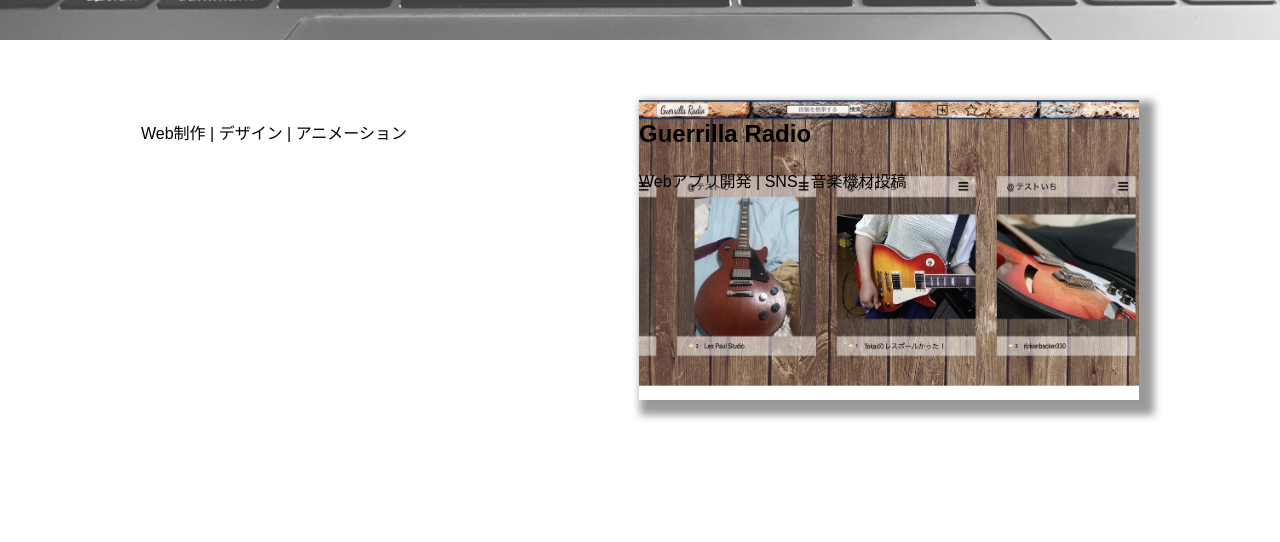
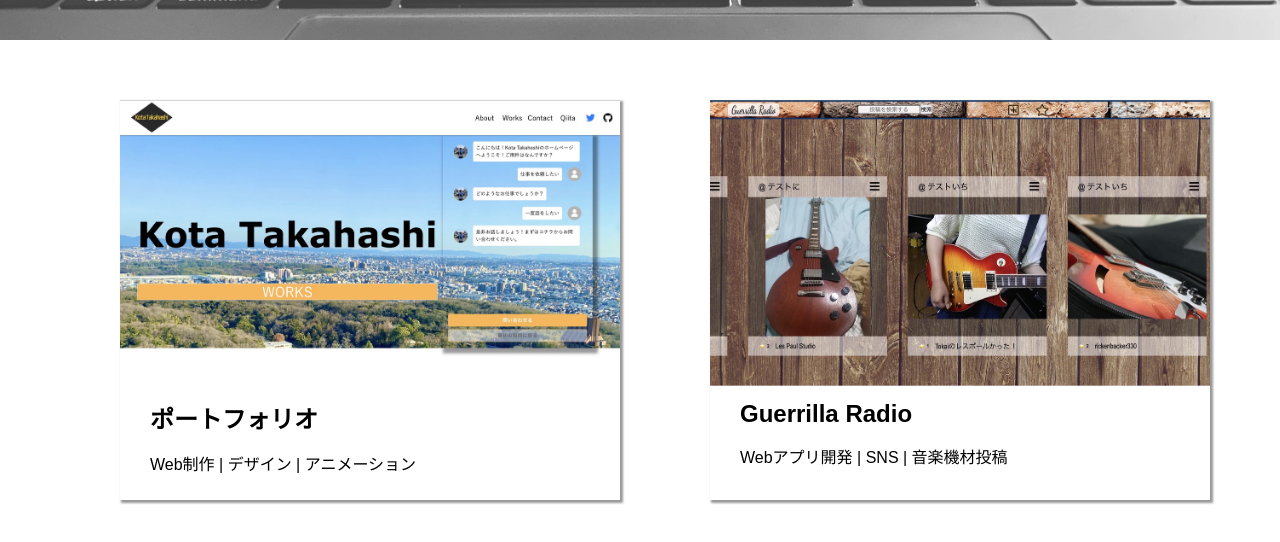
Before and after one commit to bmstyojaop/introduce, a React (Create React App) app: page /Warks in a window 1280 px wide. Shown: the part 360-902 px from the top of the page. Before the commit the page ends 800 px from the top, so only its background shows below. Built offline with nearby package versions, Linux system fonts and the light colour scheme.

Commit message:
create Title component

```diff
--- a/src/assets/styles/style.css
+++ b/src/assets/styles/style.css
@@ -293,12 +293,34 @@ section {
   justify-content: space-around;
   flex-wrap: wrap;
 }
+.WorksContainer a{
+  text-decoration: none;
+  color: #000;
+}
+
+.articleWrap {
+  height: 400px;
+  width: 500px;
+  margin-left: 50px;
+  margin-bottom: 50px;
+  box-shadow: 2px 2px 2px 1px rgba(0,0,0,0.4);
+}
+
+.articleWrap:hover .SiteImage__intro{
+  font-size: bold;
+  color: #000;
+  text-shadow: 1px 1px 1px rgba(50, 50, 50, 0.8);
+}
+.articleWrap:hover {
+  height: 420px;
+  width: 520px;
+  opacity: 0.8;
+  box-shadow: 8px 8px 8px 7px rgba(0,0,0,0.4);
+}
 
 .SiteImage {
   height: 300px;
-  width: 500px;
-  margin-left: 50px;
-  box-shadow: 8px 8px 8px 7px rgba(0,0,0,0.4);
+  width: 100%;
   background-size: contain;
   background-repeat: no-repeat;
 }
@@ -310,3 +332,15 @@ section {
 .guerrillaRadio{
   background-image: url('../img/products/guerrilla-radio.png');
 }
+
+.SiteImage__intro {
+  height: 100px;
+  width: 100%;
+  display: flex;
+  flex-direction: column;
+  padding: 0 30px;
+}
+
+.SiteImage__intro--title {
+  margin: 0;
+}
--- /dev/null
+++ b/src/components/Title.jsx
@@ -0,0 +1,31 @@
+import React from 'react'
+import { Link } from 'react-router-dom';
+
+const Title = (props) => {
+  return(
+      <section className="Title" >
+          <div className={props.backImage}></div>
+          <div className="Title__color first"></div>
+          <div className="Title__color second"></div>
+          <div className="Title__color third"></div>
+          <div className="Texts">
+              <div className="Text__title">{props.title}</div>
+              <div className="Text__subTitle">{props.subTitle}</div>
+              <ul className="Breadcrumbs">
+                  <Link to={props.firstUrl}>
+                      <li>{props.firstBread}</li>
+                  </Link>
+                  <li>　&gt;　</li>
+                  <Link to={props.secondUrl}>
+                      <li>{props.secondBread}</li>
+                  </Link>
+                  <Link to={props.thirdUrl}>
+                      <li>{props.thirdBread}</li>
+                  </Link>
+              </ul>
+          </div>
+      </section>
+    )
+}
+
+export default Title
--- a/src/components/Warks.jsx
+++ b/src/components/Warks.jsx
@@ -1,11 +1,11 @@
 import React from 'react'
 import { Link } from 'react-router-dom';
-
-
+// import WorksLink from './WorksLink';
+import {Title,WorksLink} from './index'
 const Warks = () => {
     return(
         <div>
-          <section className="Title" >
+            {/* <section className="Title" >
                 <div className="BackImage"></div>
                 <div className="Title__color first"></div>
                 <div className="Title__color second"></div>
@@ -21,28 +21,22 @@ const Warks = () => {
                         <li>WORKS</li>
                     </ul>
                 </div>
+            </section> */}
+            <Title
+                backImage="BackImage"
+                title="Works"
+                subTitle="ー 制作物 ー"
+                firstUrl="/"
+                firstBread="HOME"
+                secondUrl="/Warks"
+                secondBread="WORKS"
+                thirdUrl="#"
+                thirdBread=""
+            />
+            <section className="WorksContainer">
+                <WorksLink link="/"imgTitle="SiteImage portfolio" worksTitle="ポートフォリオ" worksText="Web制作 | デザイン | アニメーション" />
+                <WorksLink link="#" imgTitle="SiteImage guerrillaRadio" worksTitle="Guerrilla Radio" worksText="Webアプリ開発 | SNS | 音楽機材投稿" />
             </section>
-          <section className="WorksContainer">
-              <article className="articleWrap">
-                  <div classNeme="SiteImage portfolio">
-                  </div>
-                  <div className="SiteImage__intro">
-                      <h2 className="SiteImage__intro--title"></h2>
-                      <p className="SiteImage__intro--element">Web制作 | デザイン | アニメーション</p>
-                  </div>
-              </article>
-
-              <article className="SiteImage guerrillaRadio">
-
-                  <div className="SiteImage__intro">
-                      <h2 className="SiteImage__intro--title">Guerrilla Radio</h2>
-                      <p className="SiteImage__intro--element">Webアプリ開発 | SNS | 音楽機材投稿</p>
-                  </div>
-              </article>
-          </section>
-
-
-
         </div>
     )
 }
--- /dev/null
+++ b/src/components/WorksLink.jsx
@@ -0,0 +1,20 @@
+import React from 'react'
+import { Link } from 'react-router-dom';
+
+
+const WorksLink = (props) => {
+    return(
+        <Link to={props.link}>
+            <article className="articleWrap">
+                <div className={props.imgTitle}>
+                </div>
+                <div className="SiteImage__intro">
+                    <h2 className="SiteImage__intro--title">{props.worksTitle}</h2>
+                    <p className="SiteImage__intro--element">{props.worksText}</p>
+                </div>
+            </article>
+        </Link>
+    )
+}
+
+export default WorksLink
--- a/src/components/index.js
+++ b/src/components/index.js
@@ -6,3 +6,5 @@ export {default as FormDialog } from './Forms/FormDialog'
 export {default as Header} from './Header'
 export {default as Warks} from './Warks'
 export {default as FirstView} from './FirstView.jsx'
+export {default as WorksLink} from './WorksLink'
+export {default as Title} from './Title.jsx'
```
Lines whose indentation alone changed are shown as unchanged.
